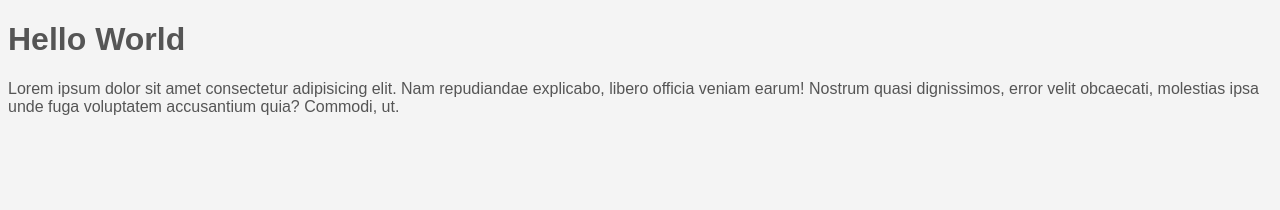
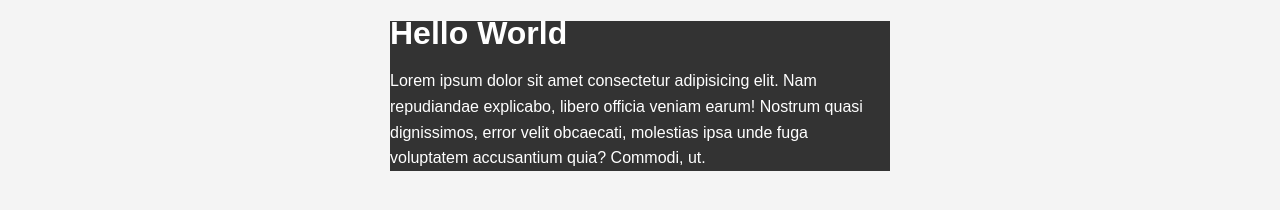
Before and after one commit to jlb3n5/CSS-Crash-Course, a plain HTML site: page index.html in a window 1280 px wide. Drawn offline with Linux system fonts and the light colour scheme.

Commit message:
Added margin and color formatting in style.css

```diff
--- a/css/style.css
+++ b/css/style.css
@@ -9,4 +9,17 @@ body {
   /* Same as above
   font: normal 16px Arial, Helvetica, sans-serif;
   */
+
+  line-height: 1.6em;
+  margin:0;
 }
+
+.container{
+    width:500px;
+    margin:auto;
+}
+
+.box-1{
+    background-color: #333;
+    color:#fff;
+}
--- a/index.html
+++ b/index.html
@@ -8,12 +8,16 @@
     <link rel="stylesheet" type="text/css" href="css/style.css" />
   </head>
   <body>
-    <h1>Hello World</h1>
-    <p>
-      Lorem ipsum dolor sit amet consectetur adipisicing elit. Nam repudiandae
-      explicabo, libero officia veniam earum! Nostrum quasi dignissimos, error
-      velit obcaecati, molestias ipsa unde fuga voluptatem accusantium quia?
-      Commodi, ut.
-    </p>
+    <div class="container">
+      <div class="box-1">
+        <h1>Hello World</h1>
+        <p>
+          Lorem ipsum dolor sit amet consectetur adipisicing elit. Nam
+          repudiandae explicabo, libero officia veniam earum! Nostrum quasi
+          dignissimos, error velit obcaecati, molestias ipsa unde fuga
+          voluptatem accusantium quia? Commodi, ut.
+        </p>
+      </div>
+    </div>
   </body>
 </html>
```
